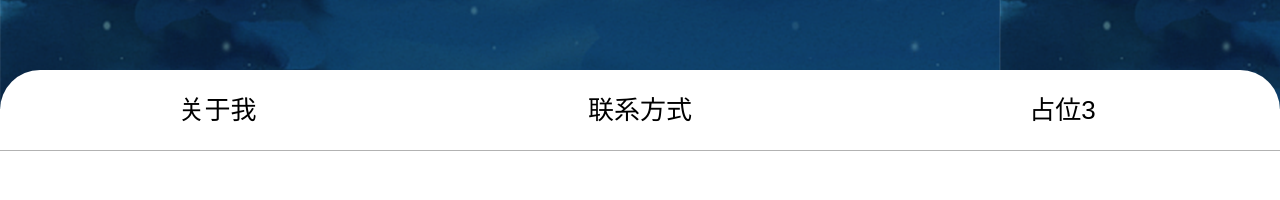
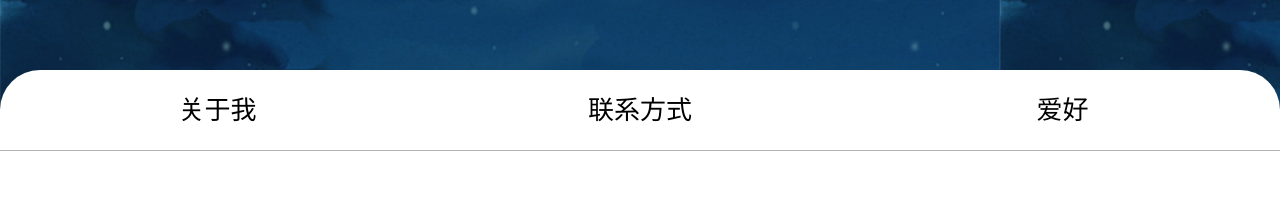
Before and after one commit to luke93h/luke-blog, a React app: page /user in a window 1280 px wide. Shown: the part 400-600 px from the top of the page. Built offline with nearby package versions, Linux system fonts and the light colour scheme.

Commit message:
优化个人中心

```diff
--- a/src/routers/user/index.js
+++ b/src/routers/user/index.js
@@ -28,7 +28,7 @@ class Articles extends Component {
                             联系方式
                         </div>
                         <div className={styles.tab}>
-                            占位3
+                            爱好
                         </div>
                     </div>
                 </div>
```
Also changed, not shown: src/assets/biaoqing.jpg (added), 新建文本文档.txt (added), 1 other file (tests, documents, lock files or other folders).
